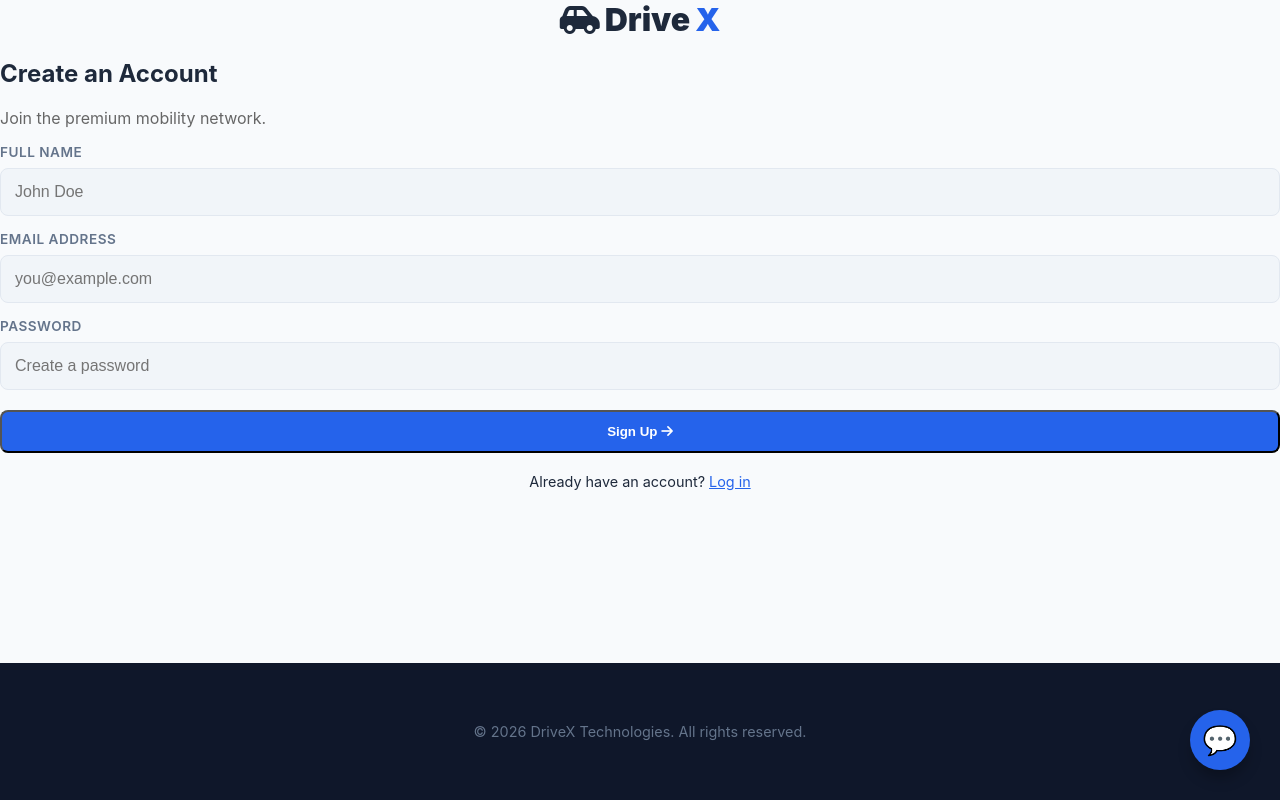
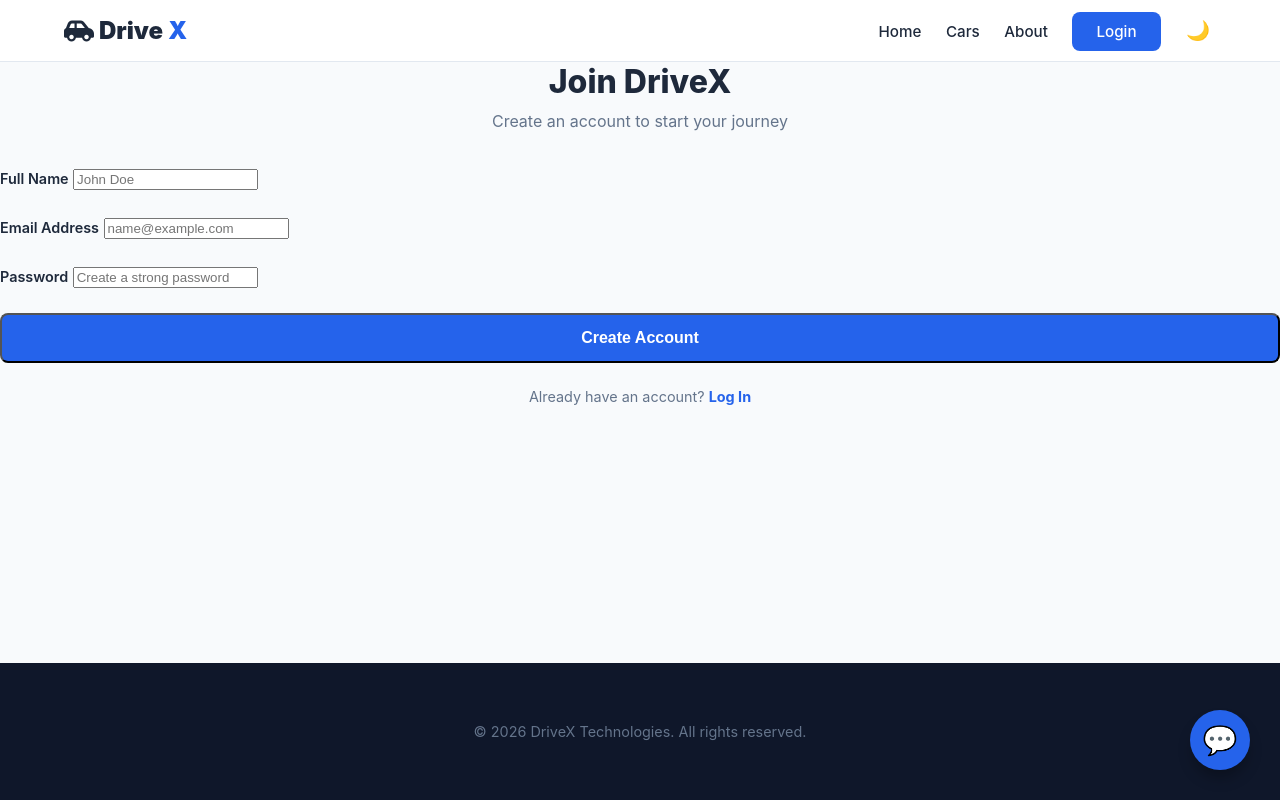
Before and after one commit to ks1133109-eng/car_rental_website, a Flask app: page /register in a window 1280 px wide. Run offline with Flask 3, Linux system fonts and the light colour scheme.

Commit message:
Update register.html

```diff
--- a/templates/register.html
+++ b/templates/register.html
@@ -1,62 +1,51 @@
 <!DOCTYPE html>
 <html>
-
 <head>
   <meta charset="UTF-8">
   <meta name="viewport" content="width=device-width, initial-scale=1">
-  <title></title>
+  <title>Register | DriveX</title>
 </head>
+<body>
+{% extends "base.html" %}
+{% block content %}
 
-<body>
-  {% extends "base.html" %}
-{% set hide_nav = True %}
-{% block content %}
 <div class="auth-container">
     <div class="auth-box">
-        <div class="auth-header">
-            <div class="logo" style="justify-content: center; margin-bottom: 20px; font-size: 2rem;">
-                <i class="fas fa-car-side"></i> Drive<span>X</span>
-            </div>
-            <h2>Create an Account</h2>
-            <p style="color: #666;">Join the premium mobility network.</p>
+        <div style="text-align: center; margin-bottom: 30px;">
+            <h1 style="margin: 0; font-size: 2rem; font-weight: 800; color: var(--text-main);">Join DriveX</h1>
+            <p style="color: var(--text-light); margin-top: 10px;">Create an account to start your journey</p>
         </div>
 
-        {% with messages = get_flashed_messages() %}
-            {% if messages %}
-                <div style="background: #fee2e2; color: #b91c1c; padding: 10px; border-radius: 6px; margin-bottom: 15px; text-align: center;">
-                    {{ messages[0] }}
-                </div>
-            {% endif %}
-        {% endwith %}
-
-        <form method="POST" action="{{ url_for('register') }}">
-            <div class="search-group" style="margin-bottom: 15px;">
-                <label>Full Name</label>
-                <input type="text" name="name" placeholder="John Doe" required>
+        <form method="POST">
+            <div style="margin-bottom: 20px;">
+                <label style="font-weight: 600; font-size: 0.9rem; color: var(--text-main);">Full Name</label>
+                <input type="text" name="name" placeholder="John Doe" required
+                       style="margin-top: 8px;">
             </div>
 
-            <div class="search-group" style="margin-bottom: 15px;">
-                <label>Email Address</label>
-                <input type="email" name="email" placeholder="you@example.com" required>
+            <div style="margin-bottom: 20px;">
+                <label style="font-weight: 600; font-size: 0.9rem; color: var(--text-main);">Email Address</label>
+                <input type="email" name="email" placeholder="name@example.com" required
+                       style="margin-top: 8px;">
             </div>
 
-            <div class="search-group" style="margin-bottom: 20px;">
-                <label>Password</label>
-                <input type="password" name="password" placeholder="Create a password" required>
+            <div style="margin-bottom: 25px;">
+                <label style="font-weight: 600; font-size: 0.9rem; color: var(--text-main);">Password</label>
+                <input type="password" name="password" placeholder="Create a strong password" required
+                       style="margin-top: 8px;">
             </div>
 
-            <button type="submit" class="btn-login" style="width: 100%; padding: 12px;">
-                Sign Up <i class="fas fa-arrow-right"></i>
+            <button type="submit" class="btn-login" style="width: 100%; padding: 14px; font-size: 1rem;">
+                Create Account
             </button>
         </form>
 
-        <p style="text-align: center; margin-top: 20px; font-size: 0.9rem;">
-            Already have an account? <a href="{{ url_for('login') }}" style="color: var(--primary);">Log in</a>
-        </p>
+        <div style="text-align: center; margin-top: 25px; font-size: 0.9rem; color: var(--text-light);">
+            Already have an account? <a href="{{ url_for('login') }}" style="color: var(--primary); font-weight: 700; text-decoration: none;">Log In</a>
+        </div>
     </div>
 </div>
+
 {% endblock %}
-
 </body>
-
 </html>
```
